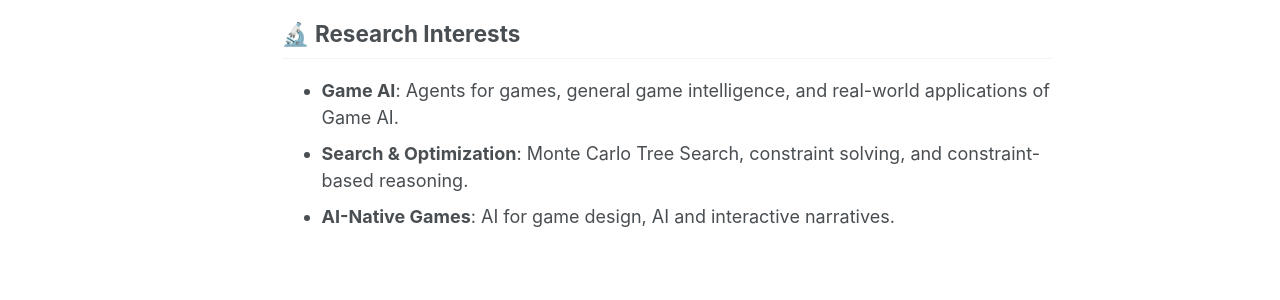
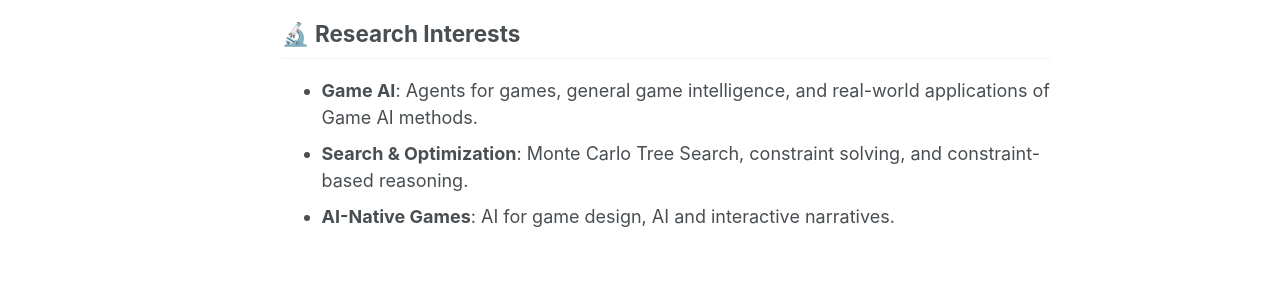
Before and after one commit to fandi-meng-qm/fandi-meng-qm.github.io, a Jekyll site: the page built from _pages/about.md, in a window 1280 px wide and 1094 px high. Shown: the part 654-954 px from the top of the window. Built offline with Jekyll 4.4.1, drawn with Linux system fonts in a browser that asks for light colours; a script bundle is joined from its source files by our own code; library files that are not in the unit come from our copies.

Commit message:
Update about.md

```diff
--- a/_pages/about.md
+++ b/_pages/about.md
@@ -15,6 +15,6 @@ During my doctoral studies, I published several papers on deduction game agents
 
 
 ## 🔬 Research Interests
-* **Game AI**: Agents for games, general game intelligence, and real-world applications of Game AI.
+* **Game AI**: Agents for games, general game intelligence, and real-world applications of Game AI methods.
 * **Search & Optimization**: Monte Carlo Tree Search, constraint solving, and constraint-based reasoning.
 * **AI-Native Games**: AI for game design, AI and interactive narratives.
```
